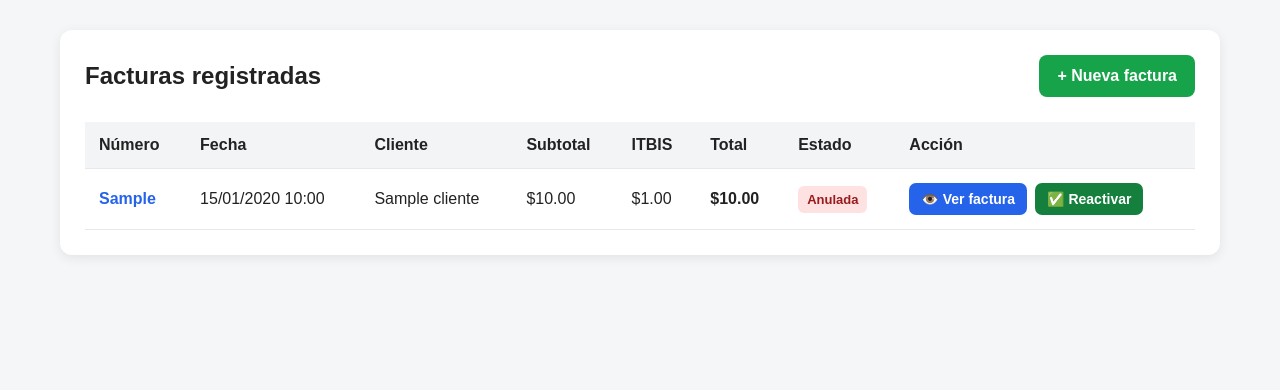
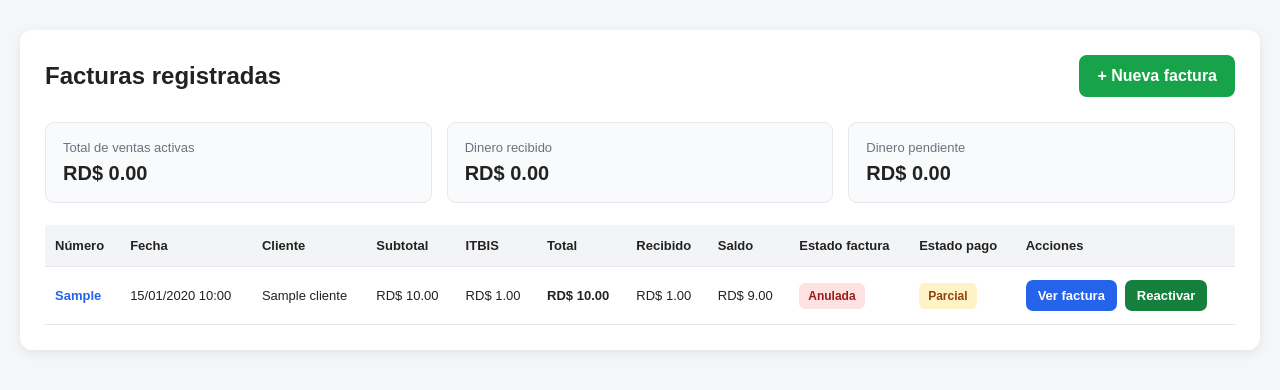
Before and after one commit to ca386658-ai/FacturaPro, a Flask app: page /facturas in a window 1280 px wide. Shown: the part 74-464 px from the top of the page. Run offline with Flask 3, Linux system fonts and the light colour scheme; the visitor is signed in with stand-in values (Sample User, id 1); tables that the repository leaves empty hold one stand-in row (values such as "Sample post"); parts of the project's set-up code (start-up, migrations or seed data) failed here and were passed over; some libraries are stand-ins or nearby versions.

Commit message:
Refactor HTML structure and styles for invoices page

```diff
--- a/templates/facturas.html
+++ b/templates/facturas.html
@@ -1,3 +1,4 @@
+
 <!DOCTYPE html>
 <html lang="es">
 <head>
@@ -25,9 +26,13 @@
             display: flex;
             justify-content: space-between;
             align-items: center;
+            gap: 12px;
+            flex-wrap: wrap;
         }
 
-        header h1 { font-size: 24px; }
+        header h1 {
+            font-size: 24px;
+        }
 
         header a {
             color: white;
@@ -38,7 +43,7 @@
         }
 
         .container {
-            max-width: 1200px;
+            max-width: 1400px;
             margin: 30px auto;
             padding: 0 20px;
         }
@@ -68,15 +73,18 @@
             font-weight: bold;
         }
 
-        .table-container { overflow-x: auto; }
+        .table-container {
+            overflow-x: auto;
+        }
 
         table {
             width: 100%;
             border-collapse: collapse;
+            min-width: 1050px;
         }
 
         th, td {
-            padding: 14px;
+            padding: 13px 10px;
             border-bottom: 1px solid #e5e7eb;
             text-align: left;
         }
@@ -84,6 +92,11 @@
         th {
             background: #f3f4f6;
             white-space: nowrap;
+            font-size: 13px;
+        }
+
+        td {
+            font-size: 13px;
         }
 
         .numero {
@@ -91,7 +104,9 @@
             color: #2563eb;
         }
 
-        .total { font-weight: bold; }
+        .total {
+            font-weight: bold;
+        }
 
         .acciones {
             display: flex;
@@ -100,46 +115,56 @@
             flex-wrap: wrap;
         }
 
-        .btn-ver {
+        .btn-ver,
+        .btn-anular,
+        .btn-reactivar {
             display: inline-block;
-            background: #2563eb;
             color: white;
             text-decoration: none;
-            padding: 8px 12px;
-            border-radius: 7px;
-            font-size: 14px;
-            font-weight: bold;
-            white-space: nowrap;
-        }
-
-        .form-anular, .form-reactivar {
-            display: inline;
-            margin: 0;
-        }
-
-        .btn-anular, .btn-reactivar {
-            display: inline-block;
-            color: white;
             border: none;
             padding: 8px 12px;
             border-radius: 7px;
-            font-size: 14px;
+            font-size: 13px;
             font-weight: bold;
             cursor: pointer;
             white-space: nowrap;
         }
 
-        .btn-anular { background: #dc2626; }
-        .btn-anular:hover { background: #b91c1c; }
+        .btn-ver {
+            background: #2563eb;
+        }
 
-        .btn-reactivar { background: #15803d; }
-        .btn-reactivar:hover { background: #166534; }
+        .btn-ver:hover {
+            background: #1d4ed8;
+        }
+
+        .btn-anular {
+            background: #dc2626;
+        }
+
+        .btn-anular:hover {
+            background: #b91c1c;
+        }
+
+        .btn-reactivar {
+            background: #15803d;
+        }
+
+        .btn-reactivar:hover {
+            background: #166534;
+        }
+
+        .form-anular,
+        .form-reactivar {
+            display: inline;
+            margin: 0;
+        }
 
         .estado {
             display: inline-block;
             padding: 6px 9px;
             border-radius: 6px;
-            font-size: 13px;
+            font-size: 12px;
             font-weight: bold;
             white-space: nowrap;
         }
@@ -152,6 +177,21 @@
         .estado-anulada {
             color: #991b1b;
             background: #fee2e2;
+        }
+
+        .pago-pagada {
+            color: #166534;
+            background: #dcfce7;
+        }
+
+        .pago-pendiente {
+            color: #991b1b;
+            background: #fee2e2;
+        }
+
+        .pago-parcial {
+            color: #92400e;
+            background: #fef3c7;
         }
 
         .mensaje {
@@ -177,23 +217,52 @@
             color: #6b7280;
         }
 
-        @media (max-width: 600px) {
+        .resumen {
+            display: grid;
+            grid-template-columns: repeat(3, 1fr);
+            gap: 15px;
+            margin-bottom: 22px;
+        }
+
+        .resumen-card {
+            padding: 17px;
+            background: #f9fafb;
+            border: 1px solid #e5e7eb;
+            border-radius: 9px;
+        }
+
+        .resumen-card span {
+            display: block;
+            color: #6b7280;
+            font-size: 13px;
+            margin-bottom: 7px;
+        }
+
+        .resumen-card strong {
+            font-size: 20px;
+        }
+
+        @media (max-width: 700px) {
             header {
                 padding: 16px;
-                gap: 12px;
-                flex-wrap: wrap;
             }
 
-            header h1 { font-size: 20px; }
+            header h1 {
+                font-size: 20px;
+            }
 
             .container {
                 margin: 20px auto;
                 padding: 0 10px;
             }
 
-            .card { padding: 15px; }
+            .card {
+                padding: 15px;
+            }
 
-            th, td { padding: 10px; }
+            .resumen {
+                grid-template-columns: 1fr;
+            }
         }
     </style>
 </head>
@@ -211,13 +280,11 @@
         <div class="top">
             <h2>Facturas registradas</h2>
 
-            <a href="{{ url_for('nueva_factura') }}"
-               class="btn-nueva">
+            <a href="{{ url_for('nueva_factura') }}" class="btn-nueva">
                 + Nueva factura
             </a>
         </div>
 
-        <!-- MENSAJES DEL SISTEMA -->
         {% with mensajes = get_flashed_messages(with_categories=true) %}
             {% for categoria, mensaje in mensajes %}
                 <div class="mensaje {{ categoria }}">
@@ -227,6 +294,43 @@
         {% endwith %}
 
         {% if facturas %}
+
+            {% set total_cobrado = namespace(valor=0) %}
+            {% set total_pendiente = namespace(valor=0) %}
+            {% set total_ventas = namespace(valor=0) %}
+
+            {% for factura in facturas %}
+                {% if factura.estado != 'anulada' %}
+                    {% set total_ventas.valor = total_ventas.valor + (factura.total|float) %}
+                    {% set total_cobrado.valor = total_cobrado.valor + ((factura.monto_pagado or 0)|float) %}
+                    {% set total_pendiente.valor = total_pendiente.valor + ((factura.saldo_pendiente or 0)|float) %}
+                {% endif %}
+            {% endfor %}
+
+            <div class="resumen">
+
+                <div class="resumen-card">
+                    <span>Total de ventas activas</span>
+                    <strong>
+                        RD$ {{ "%.2f"|format(total_ventas.valor) }}
+                    </strong>
+                </div>
+
+                <div class="resumen-card">
+                    <span>Dinero recibido</span>
+                    <strong>
+                        RD$ {{ "%.2f"|format(total_cobrado.valor) }}
+                    </strong>
+                </div>
+
+                <div class="resumen-card">
+                    <span>Dinero pendiente</span>
+                    <strong>
+                        RD$ {{ "%.2f"|format(total_pendiente.valor) }}
+                    </strong>
+                </div>
+
+            </div>
 
             <div class="table-container">
                 <table>
@@ -238,14 +342,18 @@
                             <th>Subtotal</th>
                             <th>ITBIS</th>
                             <th>Total</th>
-                        <th>Estado</th>
-                        <th>Acción</th>
+                            <th>Recibido</th>
+                            <th>Saldo</th>
+                            <th>Estado factura</th>
+                            <th>Estado pago</th>
+                            <th>Acciones</th>
                         </tr>
                     </thead>
 
                     <tbody>
                         {% for factura in facturas %}
                         <tr>
+
                             <td class="numero">
                                 {{ factura.numero }}
                             </td>
@@ -263,18 +371,25 @@
                             </td>
 
                             <td>
-                            ${{ "%.2f"|format(factura.subtotal) }}
+                                RD$ {{ "%.2f"|format(factura.subtotal|float) }}
                             </td>
 
                             <td>
-                            ${{ "%.2f"|format(factura.itbis) }}
+                                RD$ {{ "%.2f"|format(factura.itbis|float) }}
                             </td>
 
                             <td class="total">
-                            ${{ "%.2f"|format(factura.total) }}
+                                RD$ {{ "%.2f"|format(factura.total|float) }}
                             </td>
 
-                        <!-- ESTADO DE LA FACTURA -->
+                            <td>
+                                RD$ {{ "%.2f"|format((factura.monto_pagado or 0)|float) }}
+                            </td>
+
+                            <td>
+                                RD$ {{ "%.2f"|format((factura.saldo_pendiente or 0)|float) }}
+                            </td>
+
                             <td>
                                 {% if factura.estado == "anulada" %}
                                     <span class="estado estado-anulada">
@@ -287,19 +402,33 @@
                                 {% endif %}
                             </td>
 
-                        <!-- ACCIONES -->
+                            <td>
+                                {% if factura.estado_pago == "pagada" %}
+                                    <span class="estado pago-pagada">
+                                        Pagada
+                                    </span>
+                                {% elif factura.estado_pago == "parcial" %}
+                                    <span class="estado pago-parcial">
+                                        Parcial
+                                    </span>
+                                {% else %}
+                                    <span class="estado pago-pendiente">
+                                        Pendiente
+                                    </span>
+                                {% endif %}
+                            </td>
+
                             <td>
                                 <div class="acciones">
 
                                     <a
                                         href="{{ url_for('ver_factura', id=factura.id) }}"
                                         class="btn-ver">
-                                    👁️ Ver factura
+                                        Ver factura
                                     </a>
 
                                     {% if factura.estado == "anulada" %}
 
-                                    <!-- REACTIVAR FACTURA -->
                                         <form
                                             method="POST"
                                             action="{{ url_for('reactivar_factura', id=factura.id) }}"
@@ -309,13 +438,12 @@
                                             <button
                                                 type="submit"
                                                 class="btn-reactivar">
-                                            ✅ Reactivar
+                                                Reactivar
                                             </button>
                                         </form>
 
                                     {% else %}
 
-                                    <!-- ANULAR FACTURA -->
                                         <form
                                             method="POST"
                                             action="{{ url_for('anular_factura', id=factura.id) }}"
@@ -325,7 +453,7 @@
                                             <button
                                                 type="submit"
                                                 class="btn-anular">
-                                            🚫 Anular
+                                                Anular
                                             </button>
                                         </form>
 
@@ -333,6 +461,7 @@
 
                                 </div>
                             </td>
+
                         </tr>
                         {% endfor %}
                     </tbody>
```
Lines whose indentation alone changed are shown as unchanged.
